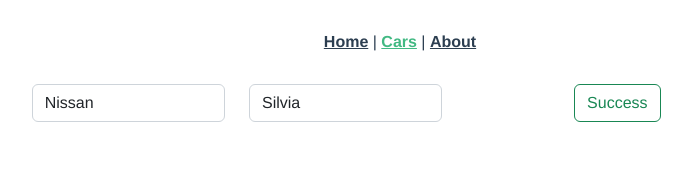
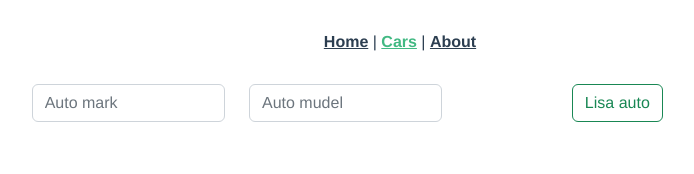
Before and after one commit to raintuur/front_bank_27, a Vue app: page /#/cars in a window 1280 px wide. Shown: the top 174 px of the page, without its empty margins (240-934 px from the left). Built offline with nearby package versions, Linux system fonts and the light colour scheme.

Commit message:
Car objekt

```diff
--- a/src/views/CarsView.vue
+++ b/src/views/CarsView.vue
@@ -5,15 +5,15 @@
     <div class="row justify-content-center">
       <!--      COL 1-->
       <div class="col col-2">
-        <input v-model="carMake" type="text" class="form-control" placeholder="Auto mark" aria-label="First name">
+        <input v-model="car.carMake" type="text" class="form-control" placeholder="Auto mark">
       </div>
       <!--      COL 2-->
       <div class="col col-2">
-        <input v-model="carModel" type="text" class="form-control" placeholder="Auto mudel" aria-label="Last name">
+        <input v-model="car.carModel" type="text" class="form-control" placeholder="Auto mudel">
       </div>
       <!--      COL 3-->
       <div class="col-3">
-        <button type="button" class="btn btn-outline-success">Success</button>
+        <button v-on:click="addCarToBack" type="button" class="btn btn-outline-success">Lisa auto</button>
       </div>
 
     </div>
@@ -28,12 +28,22 @@ export default {
   name: 'CarsView',
   data: function () {
     return {
-      carMake: 'Nissan',
-      carModel: 'Silvia'
+      car: {
+        carMake: '',
+        carModel: ''
+      },
+      cars: [
+
+      ]
     }
   },
   methods: {
-
+    addCarToBack: function () {
+      // AINULT <script> osas .this variable'd
+      // let carMakeInFunct = this.car.carMake;
+      // let carModelInFunct = this.car.carModel;
+      alert("Auto " + this.car.carMake + " " + this.car.carModel + " lisati süsteemi")
+    }
   }
 }
 </script>
```
